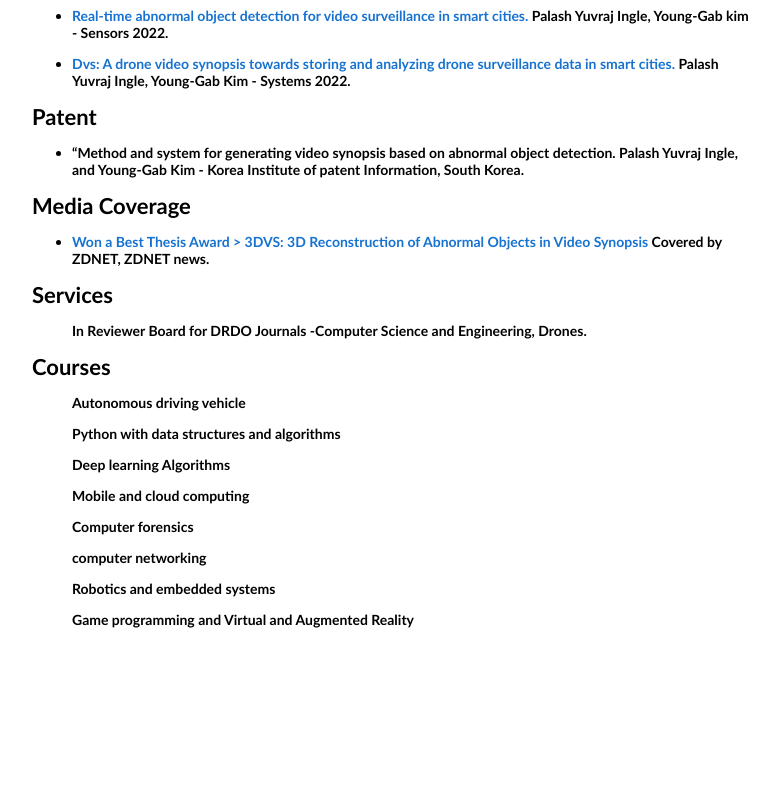
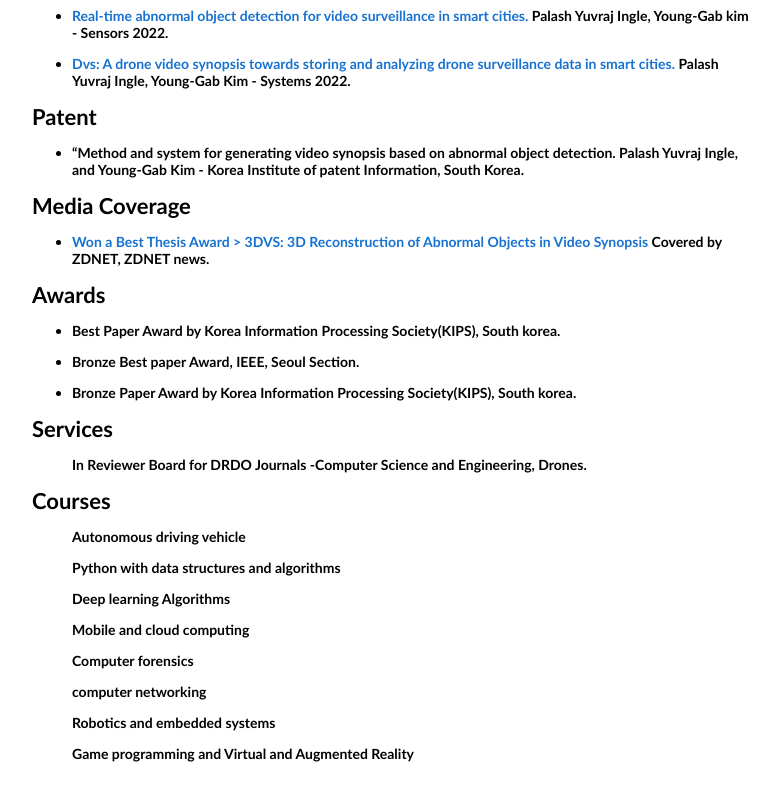
Before and after one commit to palashngl/palashngl.github.io, a plain HTML site: page index.html in a window 1280 px wide. Shown: the part 989-1789 px from the top of the page, without its empty margins (248-1027 px from the left). Before the commit the page ends 1679 px from the top, so only its background shows below. Drawn offline with Linux system fonts and the light colour scheme.

Commit message:
Update index.html

```diff
--- a/index.html
+++ b/index.html
@@ -151,6 +151,16 @@ evaluation. </a> <strong> Palash Yuvraj Ingle</strong>, Young-Gab Kim - Systems
 		   <ul>
 		    <li tyle="list-style-position:inside;margin:0;padding:0;text-align:left;">   <a href="https://zdnet.co.kr/view/?no=20230202222012" target="_blank">Won a Best Thesis Award > 3DVS: 3D Reconstruction of Abnormal Objects in Video Synopsis </a> Covered by ZDNET, ZDNET news.
 		  </ul>
+		    <heading> Awards </heading>
+		   <ul>
+		    <li tyle="list-style-position:inside;margin:0;padding:0;text-align:left;">   Best Paper Award by Korea Information Processing Society(KIPS), South korea.
+		  </ul>
+		    <ul>
+		    <li tyle="list-style-position:inside;margin:0;padding:0;text-align:left;">    Bronze Best paper Award, IEEE, Seoul Section.
+		  </ul>
+		    <ul>
+		    <li tyle="list-style-position:inside;margin:0;padding:0;text-align:left;">   Bronze Paper Award by Korea Information Processing Society(KIPS), South korea.
+		  </ul>
 
 		   <heading> Services</heading>
 		    <ul>
```
